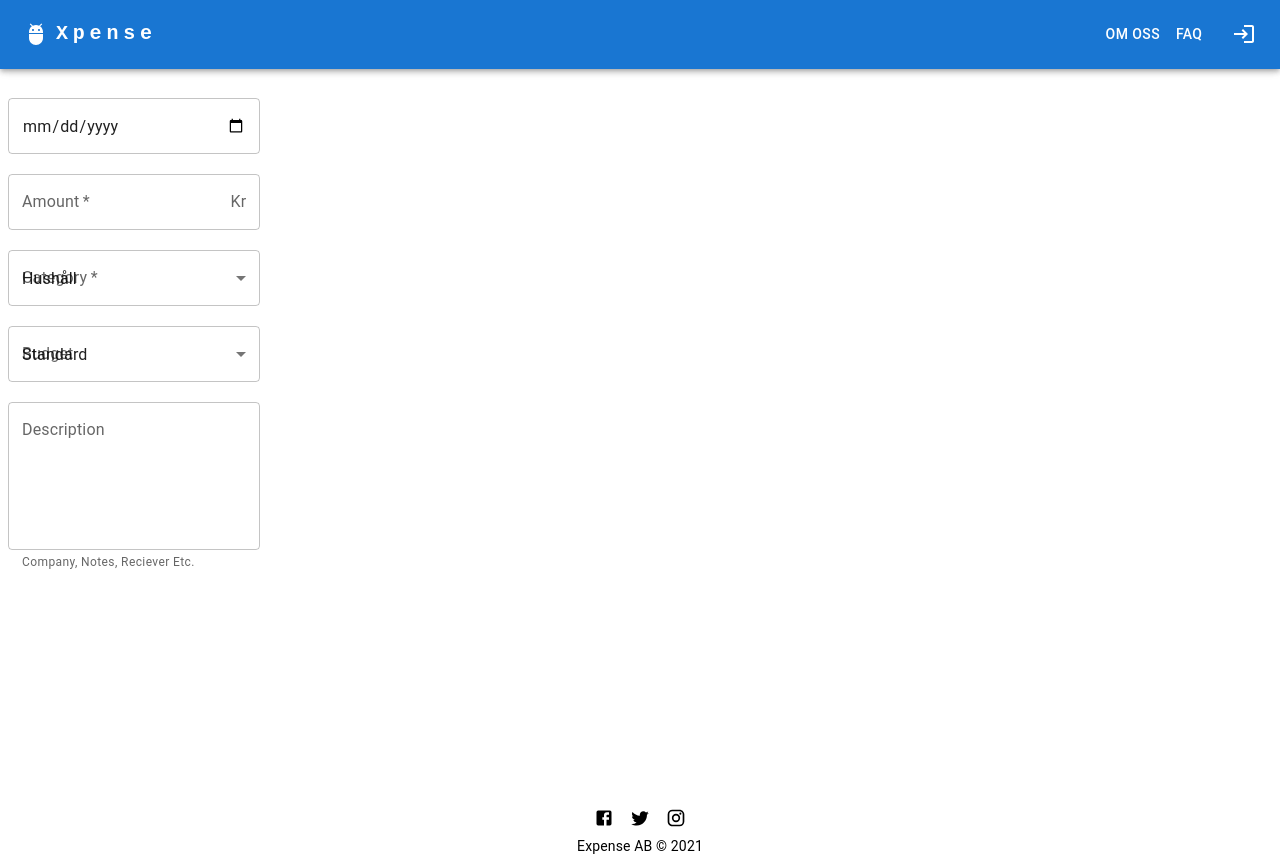
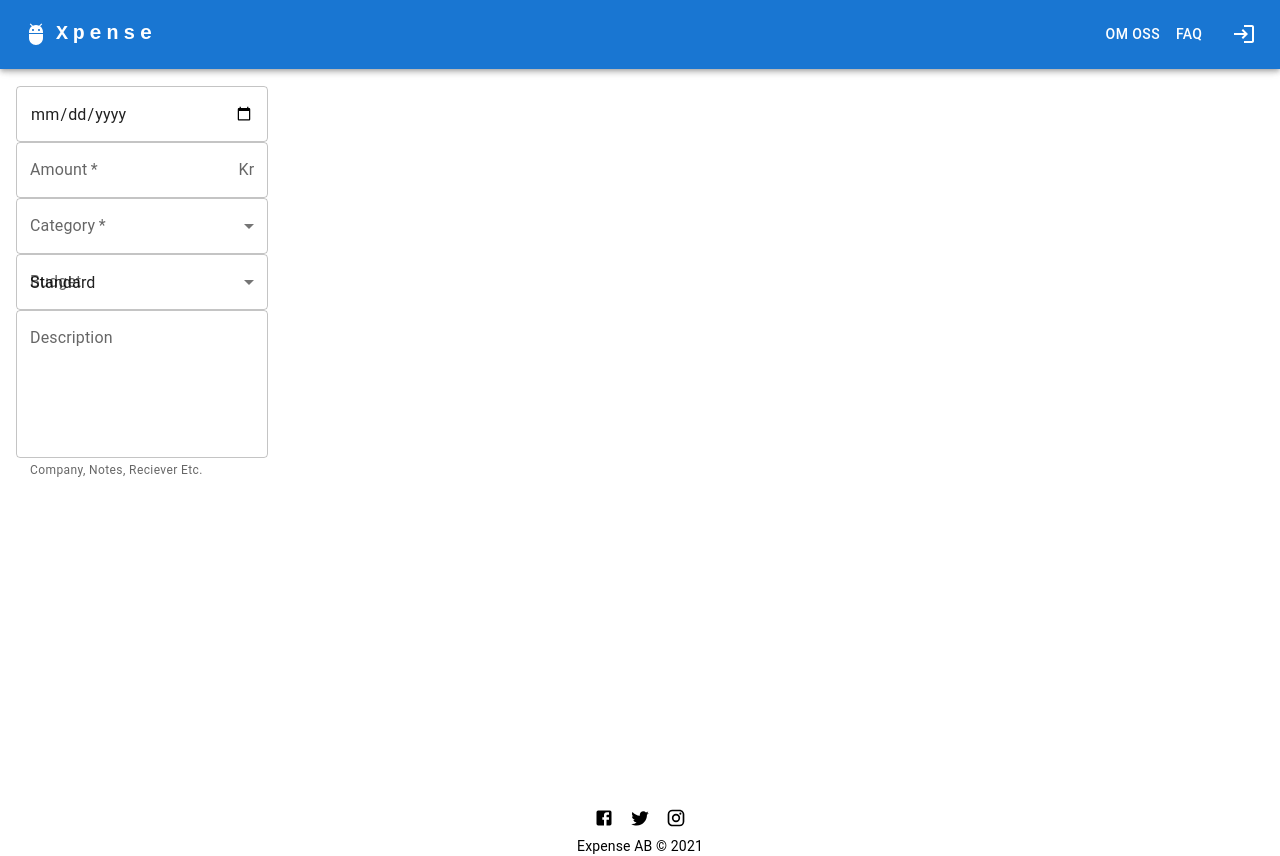
Before and after one commit to Fullstack-Roligheter/Frontend-ReactTS, a React (Create React App) app: page /1/transactions in a window 1280 px wide. Built offline with nearby package versions, Linux system fonts and the light colour scheme.

Commit message:
Added Stuff

```diff
--- a/src/features/expense/ExpenseDashboard.tsx
+++ b/src/features/expense/ExpenseDashboard.tsx
@@ -6,9 +6,14 @@ import FormHelperText from '@mui/material/FormHelperText'
 import InputLabel from '@mui/material/InputLabel'
 import TextField from '@mui/material/TextField'
 import Checkbox from '@mui/material/Checkbox'
-import { useState } from 'react'
+import { useEffect, useState } from 'react'
+import { SubmitButton } from '../../shared/buttons/button-default'
+import { AddExpense } from '../../shared/fetch/expense'
+
 
 const ExpenseDashboard = () => {
+
+
   const [newExpense, setNewExpense] = useState({
     Date: '',
     Amount: '',
@@ -17,6 +22,7 @@ const ExpenseDashboard = () => {
     Description: '',
     // ReturningTransactions: false,
   })
+
 
   console.log(newExpense)
 
@@ -28,24 +34,9 @@ const ExpenseDashboard = () => {
     })
   }
 
-  const Categories = [
-    {
-      value: 'Hushåll',
-      label: 'Hushåll',
-    },
-    {
-      value: 'Transport',
-      label: 'Transport',
-    },
-    {
-      value: 'Nöje',
-      label: 'Nöje',
-    },
-    {
-      value: 'Mat',
-      label: 'Mat',
-    },
-  ]
+  useEffect (() => {
+
+  })
 
   const Budget = [
     {
@@ -64,8 +55,7 @@ const ExpenseDashboard = () => {
 
   return (
     <>
-      <FormControl sx={{ m: 1, width: '25ch' }} variant='outlined'>
-        <br />
+      <FormControl sx={{ m: 2, width: '25ch' }} variant='outlined'>
           <TextField
             required
             //   label='Date'
@@ -74,7 +64,6 @@ const ExpenseDashboard = () => {
             value={newExpense.Date}
             onChange={handleChange}
           />
-        <br />
           <TextField
             required
             label='Amount'
@@ -86,7 +75,6 @@ const ExpenseDashboard = () => {
               endAdornment: <InputAdornment position='end'>Kr</InputAdornment>,
             }}
           />
-        <br />
           <TextField
             required
             select
@@ -98,13 +86,12 @@ const ExpenseDashboard = () => {
               native: true,
             }}
           >
-          {Categories.map((option) => (
+            {/* {Categories.map((option) => (
               <option key={option.value} value={option.value}>
                 {option.label}
               </option>
-          ))}
+            ))} */}
           </TextField>
-        <br />
           <TextField
             select
             label='Budget'
@@ -121,7 +108,6 @@ const ExpenseDashboard = () => {
               </option>
             ))}
           </TextField>
-        <br />
           <TextField
             label='Description'
             multiline
@@ -135,6 +121,8 @@ const ExpenseDashboard = () => {
           aria-label='Returning transactions'
           sx={{ '& .MuiSvgIcon-root': { fontSize: 28 } }}
         /> */}
+
+        {/* <SubmitButton onclick={AddExpense(newExpense)}/> */}
       </FormControl>
     </>
   )
```
Lines whose indentation alone changed are shown as unchanged.
